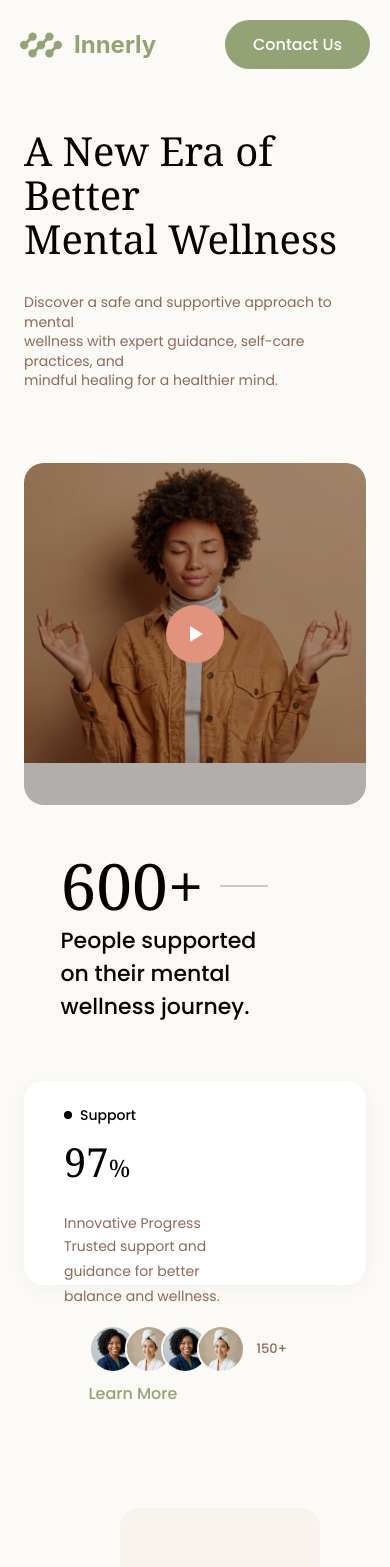
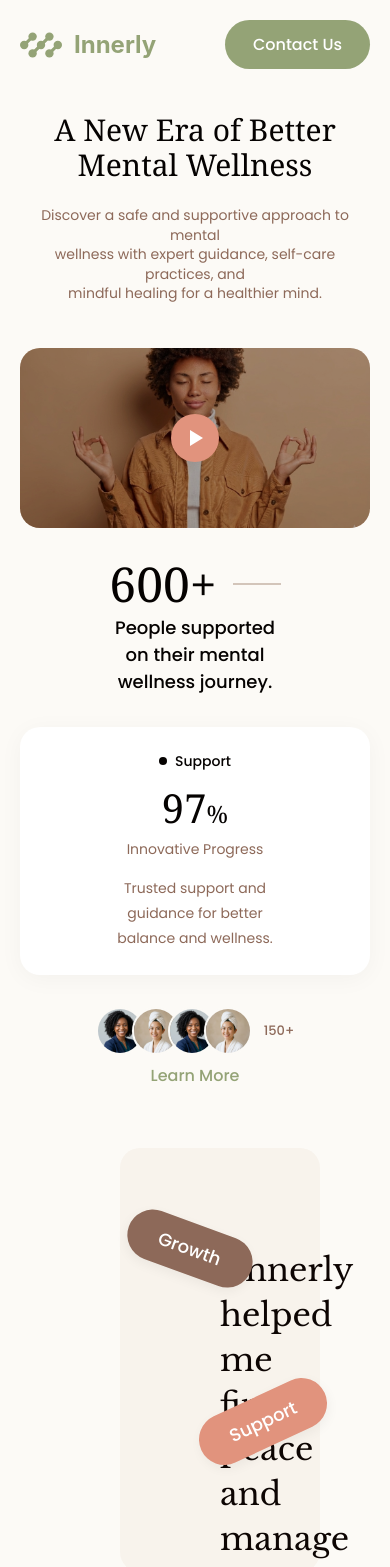
Before and after one commit to revadwi/innerly-calm-mental-health, a React (Vite) app: page /about in a window 390 px wide. Shown: the top 1567 px of the page. Built offline with nearby package versions, Linux system fonts and the light colour scheme.

Commit message:
Implement full mobile responsive styling across all remaining pages

```diff
--- a/src/components/about/AboutHeroSection/AboutHeroSection.module.css
+++ b/src/components/about/AboutHeroSection/AboutHeroSection.module.css
@@ -283,32 +283,129 @@
 @media (max-width: 992px) {
   .topContent {
     flex-direction: column;
-    align-items: flex-start;
+    align-items: center;
+    text-align: center;
+    gap: 24px;
+    margin-bottom: 40px;
+  }
+
+  .title {
+    font-size: 48px;
+    text-align: center;
+    max-width: 100%;
+  }
+
+  .subtitle {
+    text-align: center;
+    max-width: 100%;
+  }
+
+  .imageWrapper {
+    height: 300px;
+  }
+
+  .statsArea {
+    flex-direction: column;
+    align-items: center;
     gap: 32px;
   }
-  .title {
-    font-size: 48px;
+
+  .statCard {
+    width: 100%;
+    max-width: 480px;
+    height: auto;
+    flex-direction: column;
+    align-items: center;
+    text-align: center;
+    padding: 24px;
+    gap: 16px;
   }
-  .heroImage {
-    height: 400px;
+
+  .cardLeft {
+    align-items: center;
+    text-align: center;
   }
-  .statCard {
-    flex-direction: column;
-    align-items: flex-start;
+
+  .progressData h3 {
+    margin-bottom: 12px;
   }
+
   .cardArrow {
     display: none;
+  }
+
+  .cardRight p {
+    white-space: normal;
+    text-align: center;
+  }
+
+  .statLeft {
+    width: 100%;
+    height: auto;
+    align-items: center;
+    text-align: center;
+  }
+
+  .bigNumberWrapper {
+    justify-content: center;
+  }
+
+  .statText {
+    white-space: normal;
+    text-align: center;
+  }
+
+  .learnMore {
+    width: auto;
+    height: auto;
+    align-items: center;
   }
 }
 
 @media (max-width: 768px) {
+  .aboutHero {
+    padding-top: 24px;
+    padding-bottom: 60px;
+  }
+
   .container {
-    padding: 0 24px;
+    padding: 0 20px;
   }
+
+  .topContent {
+    margin-bottom: 32px;
+  }
+
   .title {
-    font-size: 40px;
+    font-size: 38px;
+    line-height: 1.15;
   }
-  .heroImage {
-    height: 300px;
+
+  .imageWrapper {
+    height: 220px;
+    margin-bottom: 32px;
+  }
+
+  .playIconWrapper {
+    width: 48px;
+    height: 48px;
+  }
+
+  .bigNumber {
+    font-size: 48px;
+  }
+
+  .statText {
+    font-size: 18px;
   }
 }
+
+@media (max-width: 480px) {
+  .title {
+    font-size: 30px;
+  }
+
+  .imageWrapper {
+    height: 180px;
+  }
+}
--- a/src/components/services/ServiceDetailHero/ServiceDetailHero.module.css
+++ b/src/components/services/ServiceDetailHero/ServiceDetailHero.module.css
@@ -72,3 +72,33 @@
     font-size: 36px;
   }
 }
+
+@media (max-width: 768px) {
+  .heroSection {
+    padding: 24px 0;
+  }
+
+  .container {
+    padding: 0 20px;
+  }
+
+  .whiteCard {
+    padding: 32px 20px;
+    border-radius: 16px;
+  }
+
+  .heading {
+    font-size: 28px;
+    line-height: 1.3;
+  }
+
+  .subtitle {
+    font-size: 14px;
+  }
+}
+
+@media (max-width: 480px) {
+  .heading {
+    font-size: 24px;
+  }
+}
--- a/src/components/services/ServicesHeroSection/ServicesHeroSection.module.css
+++ b/src/components/services/ServicesHeroSection/ServicesHeroSection.module.css
@@ -122,26 +122,60 @@
 
 @media (max-width: 992px) {
   .whiteCard {
-    padding: 60px 32px;
+    padding: 40px 24px;
   }
 
   .cardsGrid {
     flex-wrap: wrap;
+    gap: 20px;
+  }
+
+  .serviceCard {
+    min-width: calc(50% - 10px);
+    flex: 1;
+    height: 300px;
+    margin-top: 0 !important; /* Reset staggered layout on tablets/mobile */
+  }
+
+  .heading {
+    font-size: 36px;
+  }
+}
+
+@media (max-width: 768px) {
+  .servicesHero {
+    padding: 24px 0;
+  }
+
+  .container {
+    padding: 0 20px;
+  }
+
+  .whiteCard {
+    padding: 32px 20px;
+    border-radius: 16px;
+  }
+
+  .header {
+    margin-bottom: 36px;
+  }
+
+  .heading {
+    font-size: 28px;
+    line-height: 1.3;
+  }
+
+  .subtitle {
+    font-size: 14px;
+  }
+
+  .cardsGrid {
+    flex-direction: column;
     gap: 16px;
   }
 
   .serviceCard {
-    flex: calc(50% - 8px);
-    height: 300px;
-  }
-
-  .heading {
-    font-size: 38px;
+    width: 100%;
+    height: 240px;
   }
 }
-
-@media (max-width: 576px) {
-  .serviceCard {
-    flex: 100%;
-  }
-}
--- a/src/pages/BookAppointmentPage/BookAppointmentPage.module.css
+++ b/src/pages/BookAppointmentPage/BookAppointmentPage.module.css
@@ -447,12 +447,63 @@
   }
 }
 
-@media (max-width: 600px) {
+@media (max-width: 768px) {
+  .heroSection {
+    padding: 24px 20px 32px 20px;
+    align-items: center;
+    text-align: center;
+  }
+
+  .heading {
+    font-size: 32px;
+    line-height: 1.3;
+  }
+
+  .bookingSection {
+    padding-left: 20px;
+    padding-right: 20px;
+    padding-bottom: 40px;
+  }
+
+  .bookingCard {
+    padding: 24px 18px;
+    border-radius: 20px;
+  }
+
   .inputGrid {
     grid-template-columns: 1fr;
+    gap: 16px;
   }
 
   .slotsGrid {
     grid-template-columns: repeat(3, 1fr);
   }
+
+  .followContainer {
+    padding-left: 20px;
+    padding-right: 20px;
+    flex-direction: column;
+    align-items: center;
+    gap: 20px;
+    text-align: center;
+  }
+
+  .followLeft {
+    flex-direction: column;
+    gap: 10px;
+  }
+
+  .followLine {
+    display: none; /* Hide visual line on mobile for clean design */
+  }
 }
+
+@media (max-width: 480px) {
+  .heading {
+    font-size: 28px;
+  }
+
+  .slotsGrid {
+    grid-template-columns: repeat(2, 1fr);
+  }
+}
```
